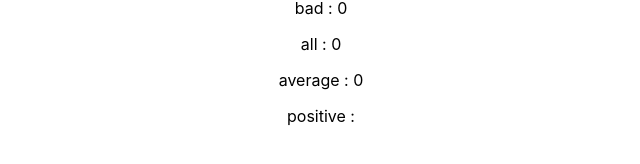
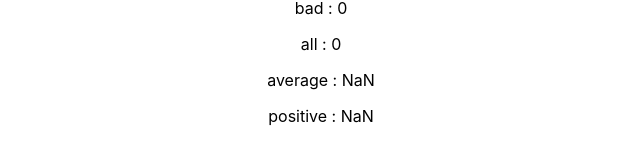
Before and after one commit to JDixon1995/Feedback-React-App, a React (Create React App) app: page / in a window 1280 px wide. Shown: the part 284-448 px from the top of the page, without its empty margins (319-959 px from the left). Built offline with nearby package versions, Linux system fonts and the light colour scheme.

Commit message:
added rudimentary positive rating.

```diff
--- a/src/App.js
+++ b/src/App.js
@@ -44,8 +44,8 @@ const App = () => {
       <StatNum text="neutral" counter={neutral} />
       <StatNum text="bad" counter={bad} />
       <StatNum text="all" counter={all} />
-      <StatNum text="average" counter={rating} />
-      <StatNum text="positive" />
+      <StatNum text="average" counter={rating / all} />
+      <StatNum text="positive" counter={good / rating} />
     </div>
   );
 }
--- a/src/StatNum.js
+++ b/src/StatNum.js
@@ -1,9 +1,11 @@
 const StatNum = ({text, counter}) => {
+
     return (
         <div>
             <p>{text} : {counter} </p>
         </div>
     )
+
 }
 
 export default StatNum;
```
